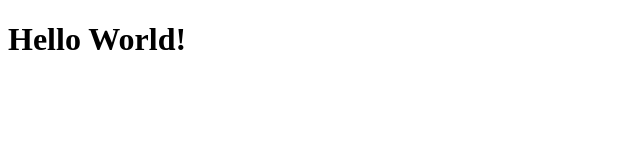
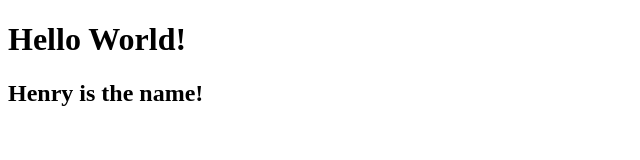
Before and after one commit to Henry-Black244/Jaff, a plain HTML site: page index.html in a window 1280 px wide. Shown: the whole page, without its empty margins (0-640 px from the left). Drawn offline with Linux system fonts and the light colour scheme.

Commit message:
added a new line

```diff
--- a/index.html
+++ b/index.html
@@ -7,5 +7,7 @@
 </head>
 <body>
     <h1>Hello World!</h1>
+
+    <h2> Henry is the name!</h2>
 </body>
 </html>
```
